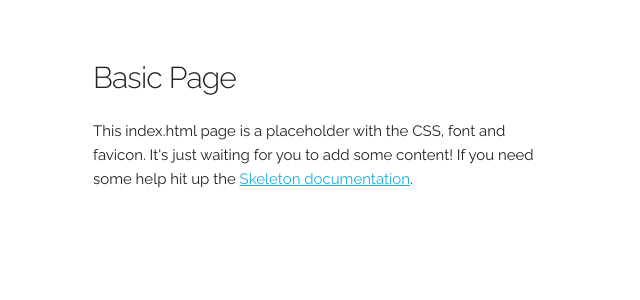
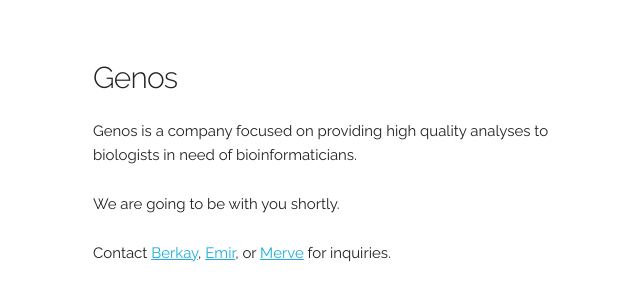
Before and after one commit to genosbio/genosbio.github.io, a plain HTML site: page index.html in a window 1280 px wide. Shown: the part 182-482 px from the top of the page, without its empty margins (67-707 px from the left). Drawn offline with Linux system fonts and the light colour scheme.

Commit message:
Under construction

```diff
--- a/index.html
+++ b/index.html
@@ -5,7 +5,7 @@
   <!-- Basic Page Needs
   –––––––––––––––––––––––––––––––––––––––––––––––––– -->
   <meta charset="utf-8">
-  <title>Your page title here :)</title>
+  <title>Genos</title>
   <meta name="description" content="">
   <meta name="author" content="">
 
@@ -34,8 +34,10 @@
   <div class="container">
     <div class="row">
       <div class="one-half column" style="margin-top: 25%">
-        <h4>Basic Page</h4>
-        <p>This index.html page is a placeholder with the CSS, font and favicon. It's just waiting for you to add some content! If you need some help hit up the <a href="http://www.getskeleton.com">Skeleton documentation</a>.</p>
+        <h4>Genos</h4>
+        <p>Genos is a company focused on providing high quality analyses to biologists in need of bioinformaticians.</p>
+        <p>We are going to be with you shortly.</p>
+        <p>Contact <a href="mailto:ualtintas20@ku.edu.tr">Berkay</a>, <a href="mailto:ttekoglu21@ku.edu.tr">Emir</a>, or <a href="mailto:mkortel21@ku.edu.tr">Merve</a> for inquiries.</p>
       </div>
     </div>
   </div>
```
